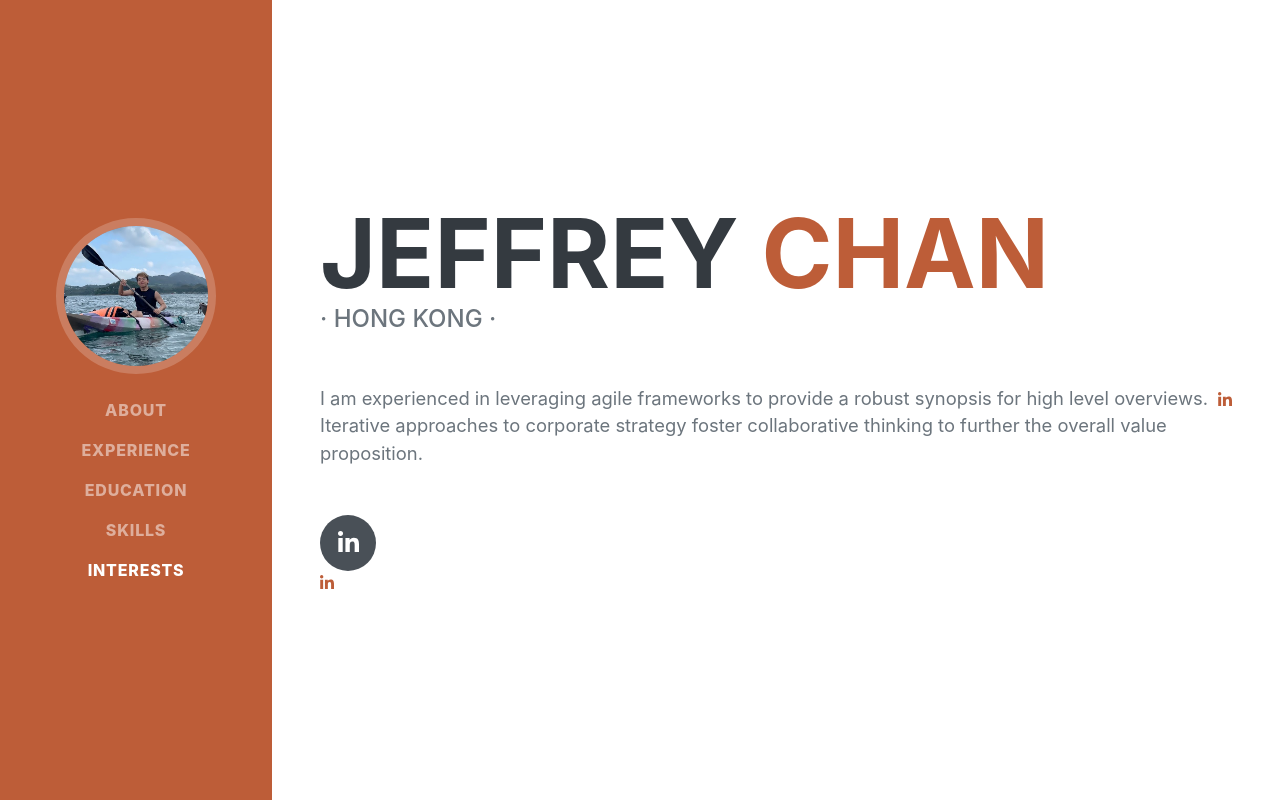
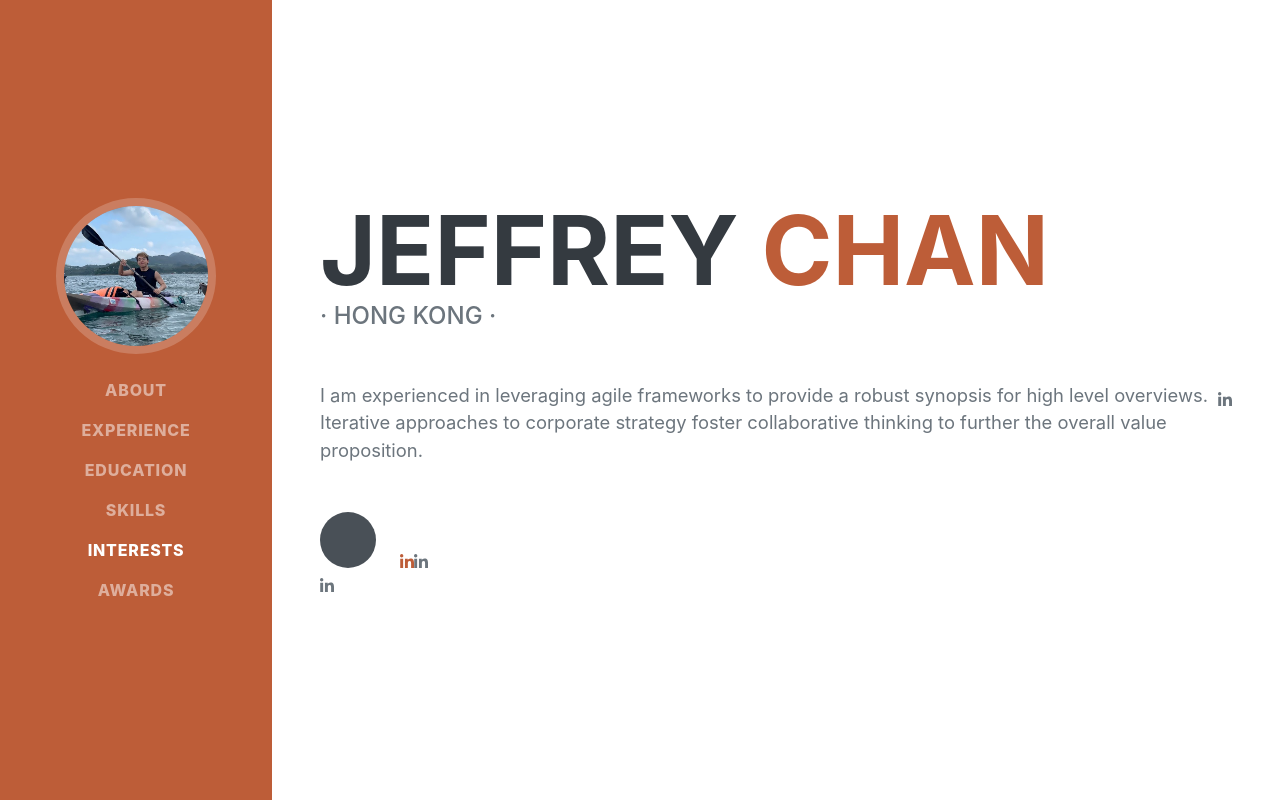
Before and after one commit to Nudkip/CV1, a plain HTML site: page index.html in a window 1280 px wide. Shown: the top 800 px of the page. Drawn offline with nearby package versions, Linux system fonts and the light colour scheme; a web font is replaced by a local one.

Commit message:
Update index.html

```diff
--- a/index.html
+++ b/index.html
@@ -28,6 +28,7 @@
                     <li class="nav-item"><a class="nav-link js-scroll-trigger" href="#education">Education</a></li>
                     <li class="nav-item"><a class="nav-link js-scroll-trigger" href="#skills">Skills</a></li>
                     <li class="nav-item"><a class="nav-link js-scroll-trigger" href="#interests">Interests</a></li>
+                    <li class="nav-item"><a class="nav-link js-scroll-trigger" href="#awards">Awards</a></li>
                 </ul>
             </div>
         </nav>
@@ -40,7 +41,7 @@
                     <div class="subheading mb-5">· Hong Kong ·</div>
                     <p class="lead mb-5">I am experienced in leveraging agile frameworks to provide a robust synopsis for high level overviews. Iterative approaches to corporate strategy foster collaborative thinking to further the overall value proposition.</p>
                     <div class="social-icons">
-                        <a class="social-icon" href="https://www.linkedin.com/in/kit-fai-chan-3283b1174/"><i class="fab fa-linkedin-in">
+                        <a class="social-icon" href="#"><a href="https://www.linkedin.com/in/kit-fai-chan-3283b1174/"><i class="fab fa-linkedin-in"></a></a>
                     </div>
                 </div>
             </section>
@@ -193,6 +194,7 @@
                 </div>
             </section>
             <hr class="m-0" />
+
         </div>
         <!-- Bootstrap core JS-->
         <script src="https://cdnjs.cloudflare.com/ajax/libs/jquery/3.5.1/jquery.min.js"></script>
```
